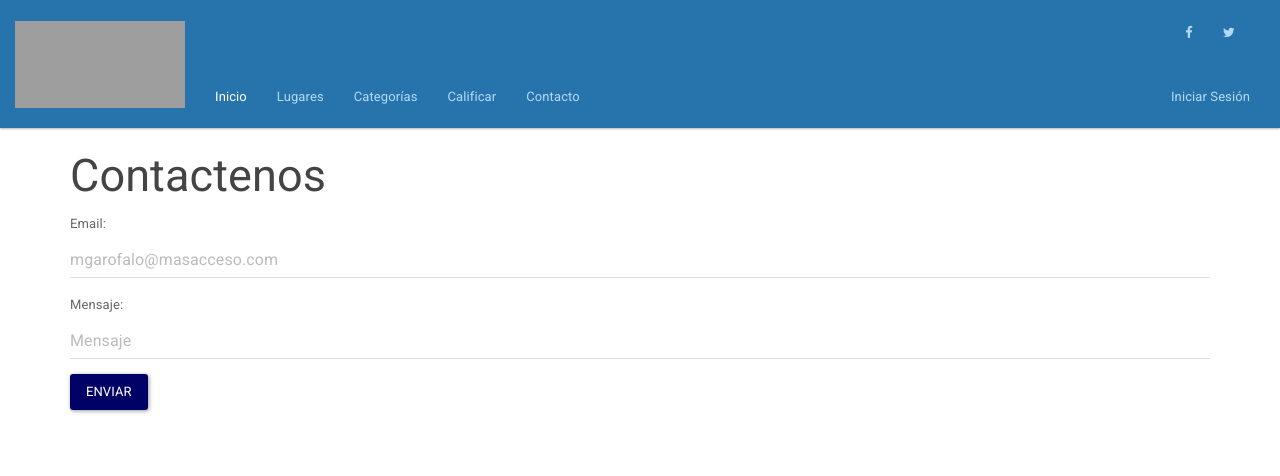
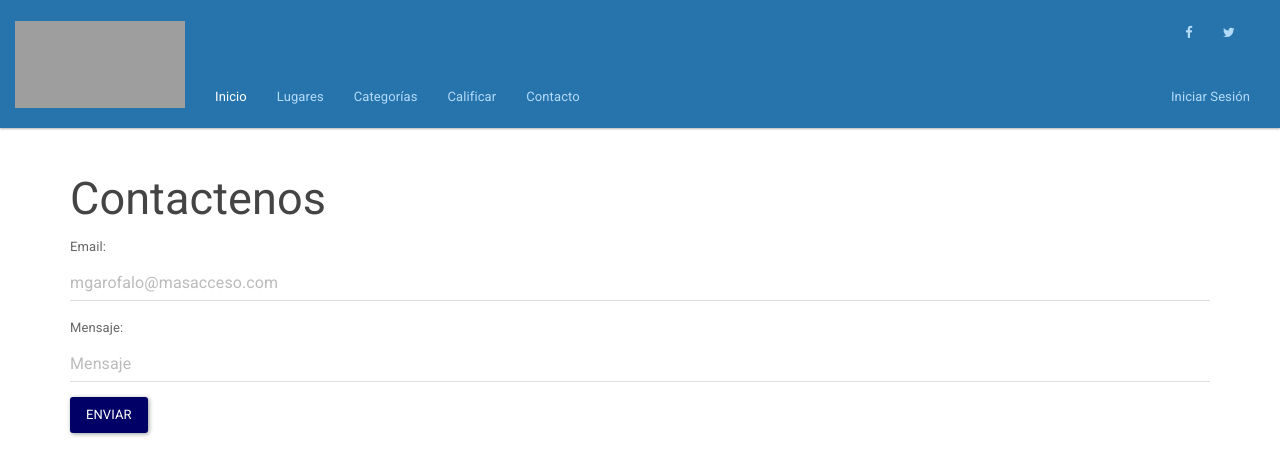
Before and after one commit to cccastro09/mas-acceso, a PHP site: page /contacto.html in a window 1280 px wide. Shown: the top 476 px of the page. Run offline with PHP 8.4, Linux system fonts and the light colour scheme; some libraries are stand-ins or nearby versions; grey boxes are pictures that could not be loaded.

Commit message:
padding-top del body aumentado en 23px para mantener uniformidad con bootstrap y su margin-bottom del nav-bar

```diff
--- a/css/estilos.css
+++ b/css/estilos.css
@@ -1,6 +1,6 @@
 @import "./lugares.css";
 body {
-    padding-top: 128px;
+    padding-top: 151px;
 }
 
 .btn-default {
```
